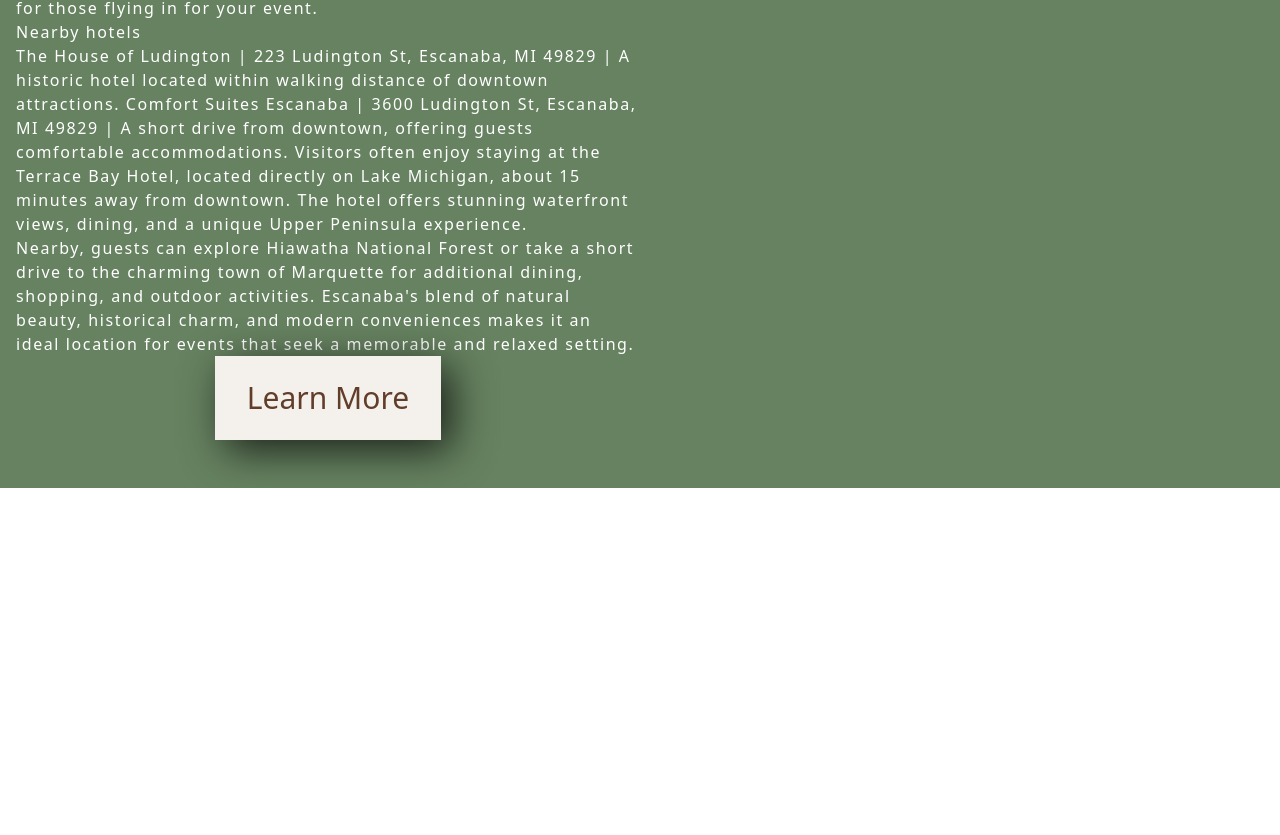
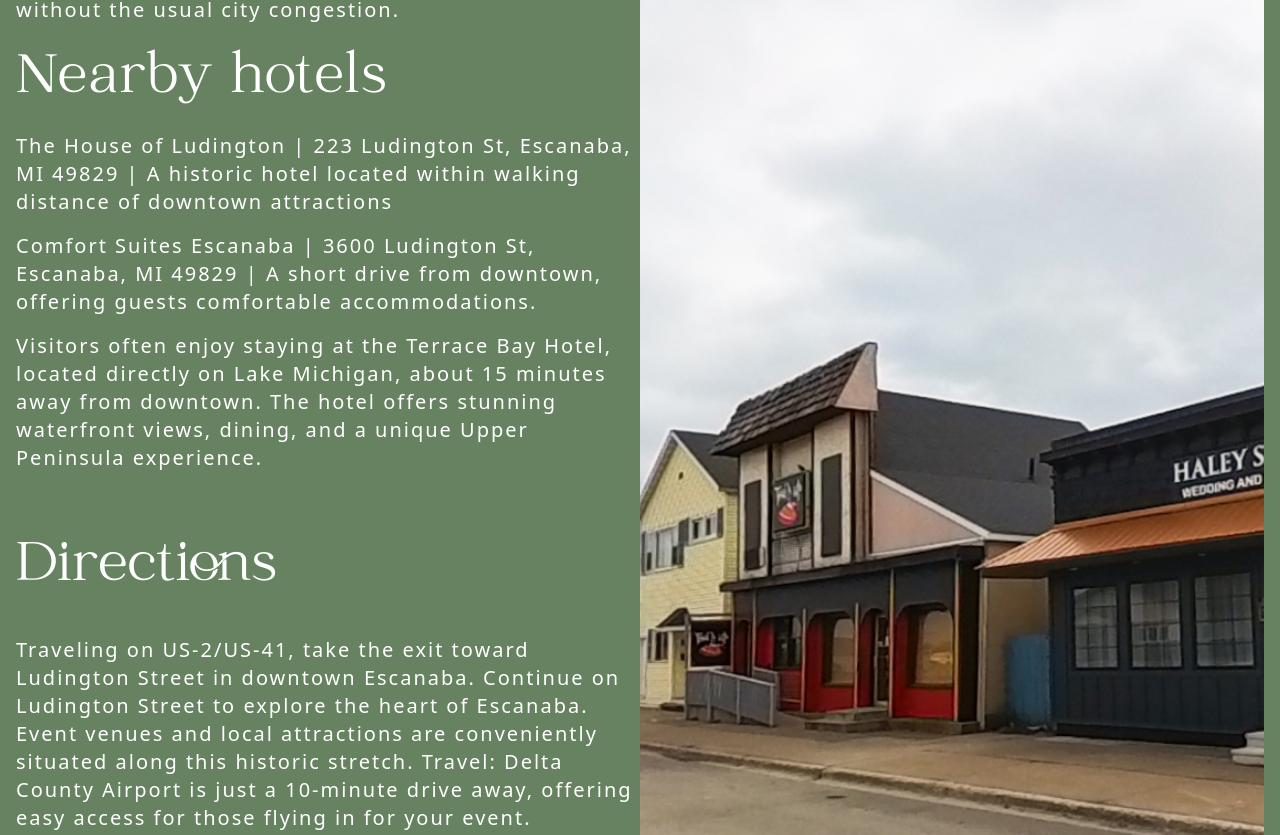
Before and after one commit to lee14k/haleystation, a Next.js app: page /Location in a window 1280 px wide. Shown: the part 968-1803 px from the top of the page. Before the commit the page ends 1456 px from the top, so only its background shows below. Built offline with nearby package versions, Linux system fonts and the light colour scheme; a web font is replaced by a local one.

Commit message:
location page styling

```diff
--- a/pages/Location.js
+++ b/pages/Location.js
@@ -14,13 +14,12 @@
           <h1 className="text-8xl text-white fancy-font">Location</h1>
         </div>
         <div className="grid grid-cols-2 text-yellow-950  py-12 px-4">
-          <div className="flex justify-center items-center flex-col">
+          <div className="flex justify-center items-center flex-col gap-10">
             <div className="text-6xl text-white">
-              <h1>Rates</h1>
+              <h1 className="fancy-font">Escanaba, MI</h1>
             </div>
-            <div>
-              <h2>Features</h2>
-              <p className="tracking-widest text-white">
+            <div className="text-white flex flex-col gap-10">
+              <p className="tracking-widest text-white text-xl py-6">
                 Nestled in the picturesque Upper Peninsula of Michigan, Escanaba
                 emerges as a hidden gem for events and gatherings. This quaint
                 city, with its serene Lake Michigan shoreline, offers a backdrop
@@ -34,27 +33,43 @@
                 of the parking frustrations commonly found in larger cities.
                 Guests can enjoy the ease of access to event locations without
                 the usual city congestion.
-                <h2>Directions</h2>
-                <p>
-                  Traveling on US-2/US-41, take the exit toward Ludington Street
-                  in downtown Escanaba. Continue on Ludington Street to explore
-                  the heart of Escanaba. Event venues and local attractions are
-                  conveniently situated along this historic stretch. Travel:
-                  Delta County Airport is just a 10-minute drive away, offering
-                  easy access for those flying in for your event.{" "}
+                <h2 className="text-6xl fancy-font py-6">Nearby hotels</h2>
+                <p className="tracking-widest text-white text-xl">
+                  <ul className="flex flex-col gap-4">
+                    <li>
+                      {" "}
+                      The House of Ludington | 223 Ludington St, Escanaba, MI
+                      49829 | A historic hotel located within walking distance
+                      of downtown attractions
+                    </li>
+                    <li>
+                      {" "}
+                      Comfort Suites Escanaba | 3600 Ludington St, Escanaba, MI
+                      49829 | A short drive from downtown, offering guests
+                      comfortable accommodations.
+                    </li>
+                    <li>
+                      {" "}
+                      Visitors often enjoy staying at the Terrace Bay Hotel,
+                      located directly on Lake Michigan, about 15 minutes away
+                      from downtown. The hotel offers stunning waterfront views,
+                      dining, and a unique Upper Peninsula experience.
+                    </li>
+                  </ul>
                 </p>
-                <h2>Nearby hotels</h2>
-                <p>
-                  The House of Ludington | 223 Ludington St, Escanaba, MI 49829
-                  | A historic hotel located within walking distance of downtown
-                  attractions. Comfort Suites Escanaba | 3600 Ludington St,
-                  Escanaba, MI 49829 | A short drive from downtown, offering
-                  guests comfortable accommodations. Visitors often enjoy
-                  staying at the Terrace Bay Hotel, located directly on Lake
-                  Michigan, about 15 minutes away from downtown. The hotel
-                  offers stunning waterfront views, dining, and a unique Upper
-                  Peninsula experience.
-                </p>
+              </p>
+              <h2 className="text-6xl fancy-font">Directions</h2>
+              <p className="tracking-widest text-white text-xl">
+                Traveling on US-2/US-41, take the exit toward Ludington Street
+                in downtown Escanaba. Continue on Ludington Street to explore
+                the heart of Escanaba. Event venues and local attractions are
+                conveniently situated along this historic stretch. Travel: Delta
+                County Airport is just a 10-minute drive away, offering easy
+                access for those flying in for your event.{" "}
+              </p>
+              <h2 className="text-6xl fancy-font">Attractions</h2>
+              <p className="tracking-widest text-white text-xl">
+                {" "}
                 Nearby, guests can explore Hiawatha National Forest or take a
                 short drive to the charming town of Marquette for additional
                 dining, shopping, and outdoor activities. Escanaba's blend of
@@ -63,13 +78,8 @@
                 relaxed setting.
               </p>
             </div>
-            <Link href="/Space">
-              {" "}
-              <button className="ctabutton bridalone brown-text px-8 py-6 text-3xl">
-                Learn More
-              </button>
-            </Link>
           </div>
+          <div className="outside"></div>
         </div>
       </div>
     </div>
--- a/styles/globals.css
+++ b/styles/globals.css
@@ -8,6 +8,12 @@
     url("/fonts/CustomFont.woff") format("woff");
   font-weight: normal;
   font-style: normal;
+}
+
+.outside {
+  background-image:url('/ouths.jpg');
+  background-position:center;
+  background-size:cover;
 }
 .firsttextheader {
   background-image: linear-gradient(
```
Also changed, not shown: public/ouths.jpg (added).
